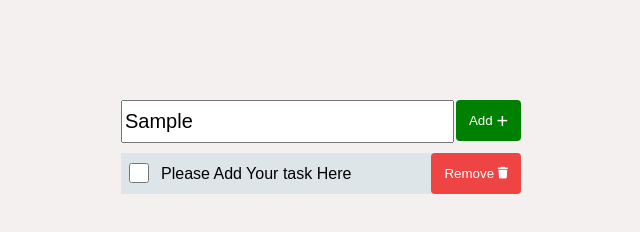
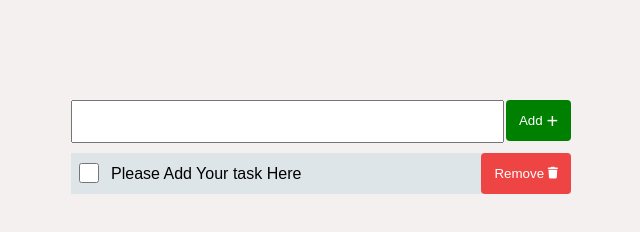
Before and after one commit to somnathbedia/simple-todo-app, a plain HTML site: page index.html in a window 1280 px wide. Both pictures are taken after typing "Sample" into the empty fields and a click on the button "Add". Shown: the whole page, without its empty margins (319-959 px from the left). Drawn offline with Linux system fonts and the light colour scheme.

Commit message:
alert prompt remove and add logic to add button

```diff
--- a/scripts/todo-creation.js
+++ b/scripts/todo-creation.js
@@ -13,7 +13,6 @@ inputElement.addEventListener("keypress", (event) => {
     });
     inputElement.value = "";
     saveToStorage(todos);
-    alert("You Task has been Added");
     location.reload();
     return;
   }
@@ -23,7 +22,17 @@ function saveToStorage(todos) {
   localStorage.setItem("todos", JSON.stringify(todos));
 }
 
-addButtonElement.addEventListener("click", (event) => {});
+addButtonElement.addEventListener("click", (event) => {
+  todos.push({
+    id: Math.floor(Math.random() * 1000),
+    description: inputElement.value,
+    done: false,
+  });
+  inputElement.value = "";
+  saveToStorage(todos);
+  location.reload();
+  return;
+});
 const todoContentElem = document.querySelector(".js-todo-content");
 
 let todoHTML = generateHTMLForTodos();
--- a/styles/todo.css
+++ b/styles/todo.css
@@ -1,5 +1,5 @@
 .main-container {
-  width: 400px;
+  width: 500px;
   display: grid;
   grid-template-columns: 1fr;
   margin-left: auto;
```
